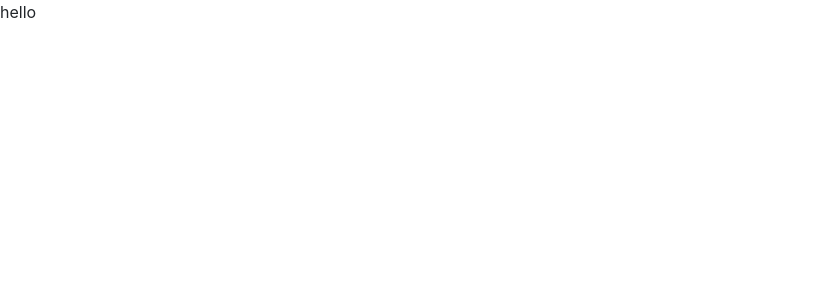
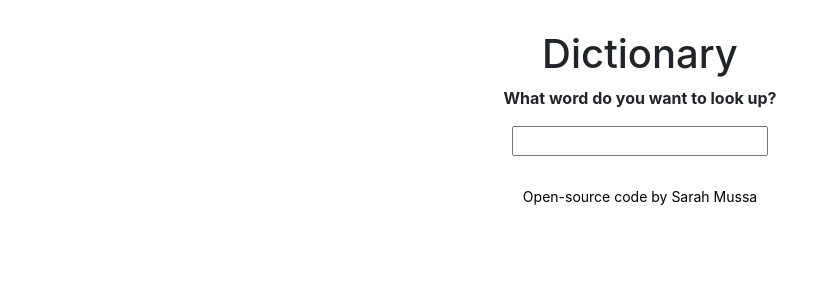
Before and after one commit to SarahMussa/dictionary-project-react, a React (Create React App) app: page / in a window 1280 px wide. Shown: the top 300 px of the page, without its empty margins (0-838 px from the left). Built offline with nearby package versions, Linux system fonts and the light colour scheme.

Commit message:
API integration

```diff
--- a/package.json
+++ b/package.json
@@ -6,6 +6,7 @@
     "@testing-library/jest-dom": "^5.11.10",
     "@testing-library/react": "^11.2.5",
     "@testing-library/user-event": "^12.8.3",
+    "axios": "^0.21.1",
     "react": "^17.0.2",
     "react-dom": "^17.0.2",
     "react-scripts": "4.0.3",
--- a/src/App.js
+++ b/src/App.js
@@ -1,11 +1,31 @@
 import './App.css';
+import Dictionary from "./Dictionary/Dictionary"
 
 export default function App() {
   return (
     <div className="App">
-      <header className="App-header">
-       hello
-      </header>
+      <div className="container">
+        <header className="App-header"></header>
+        <main>
+          <h1>
+            Dictionary
+          </h1>
+          <Dictionary />
+        </main>
+        <footer className="App-footer">
+          <small>
+          <p className="CodedBy">
+            <a
+              href="https://github.com/SarahMussa/dictionary-project-react.git"
+              target="_blank"
+              rel="noreferrer"
+            >
+              Open-source code by Sarah Mussa
+            </a>
+          </p>
+          </small>
+        </footer>
+      </div>
     </div>
   );
 }
--- a/src/Dictionary/Dictionary.js
+++ b/src/Dictionary/Dictionary.js
@@ -1,13 +1,20 @@
 import React, { useState } from "react";
+import axios from "axios";
 import "./Dictionary.css"
 
 export default function Dictionary(){
 
     let [keyword, setKeyword] = useState (null);
 
+    function handleResponse(response){
+        console.log(response.data[0]);
+    }
+
     function search(event){
         event.preventDefault();
-        alert(`Searching for ${keyword} definition`);
+
+        let apiUrl = `https://api.dictionaryapi.dev/api/v2/entries/en_US/${keyword}`;
+        axios.get(apiUrl).then(handleResponse);
     }
 
     function handleSubmit(event){
```
Also changed, not shown: 1 other file (tests, documents, lock files or other folders).
